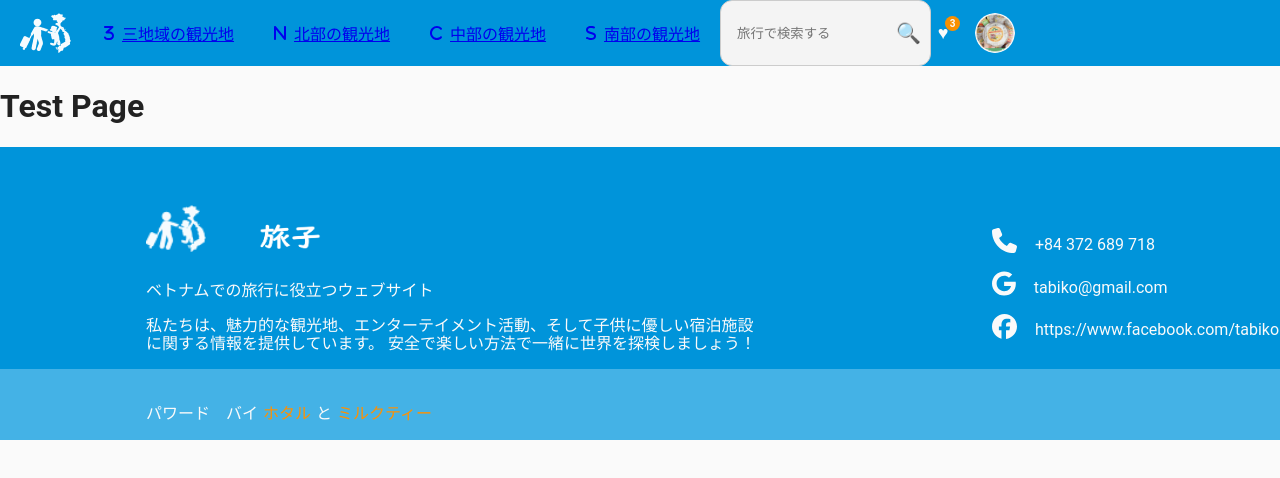
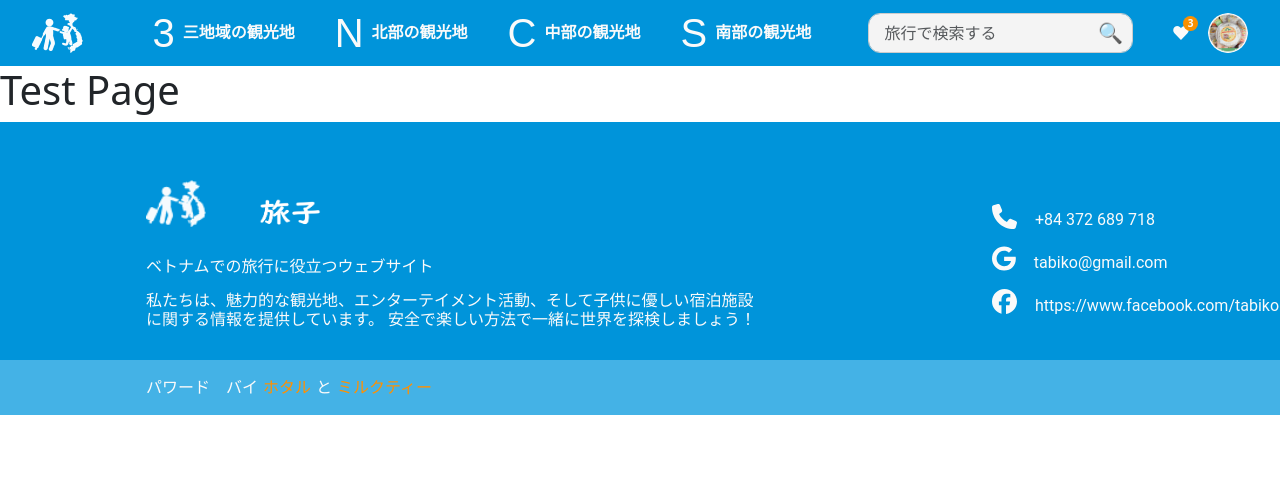
Before and after one commit to Kuwado/Ryoshi-Frontend, a React (Create React App) app: page /testpage in a window 1280 px wide. Shown: the top 478 px of the page. Built offline with nearby package versions, Linux system fonts and the light colour scheme; a web font is replaced by a local one.

Commit message:
Change the CSS of header and global

```diff
--- a/package.json
+++ b/package.json
@@ -3,6 +3,7 @@
   "version": "0.1.0",
   "private": true,
   "dependencies": {
+    "@fontsource/risque": "^5.1.0",
     "@fortawesome/free-brands-svg-icons": "^6.7.1",
     "@fortawesome/free-solid-svg-icons": "^6.7.1",
     "@fortawesome/react-fontawesome": "^0.2.2",
@@ -10,7 +11,9 @@
     "@testing-library/react": "^13.4.0",
     "@testing-library/user-event": "^13.5.0",
     "antd": "^5.22.2",
+    "bootstrap": "^5.3.3",
     "react": "^18.3.1",
+    "react-bootstrap": "^2.10.6",
     "react-dom": "^18.3.1",
     "react-router-dom": "^7.0.1",
     "react-scripts": "5.0.1",
--- a/src/components/footer.jsx
+++ b/src/components/footer.jsx
@@ -41,7 +41,7 @@ export default function Footer() {
                     </div>
                     <div className="contact-item">
                         <FontAwesomeIcon icon={faFacebook} className="contact-icon" />
-                        <span className="contact-text mx-3">https://www.facebook.com/tabikohohoho</span>
+                        <span className="contact-text">https://www.facebook.com/tabikohohoho</span>
                     </div>
                 </div>
             </div>
--- a/src/components/header.css
+++ b/src/components/header.css
@@ -9,14 +9,6 @@
   position: relative;
 }
 
-/*TTA them code cho nay ne*/
-  #header .container-fluid {
-    display: flex; /* Sử dụng Flexbox */
-    align-items: center; /* Căn giữa các thành phần theo chiều dọc */
-    justify-content: space-between; /* Phân bổ khoảng cách giữa các thành phần */
-    flex-wrap: nowrap; /* Không cho các phần tử xuống hàng */
-}
-
 .logo {
   width: 64px;
   height: 40px;
@@ -24,13 +16,10 @@
   filter: brightness(1.2);
 }
 
-/*Day nua ne*/
 .menu {
   display: flex;
   gap: 0;
   height: 100%;
-    justify-content: center;
-    flex-grow: 1;
 }
 
 .menu-item {
@@ -66,6 +55,12 @@
   font-size: 16px;
   font-weight: 700;
   line-height: 18.75px;
+}
+
+.user-section {
+  display: flex;
+  gap: 15px;
+  align-items: center;
 }
 
 .icon-heart {
@@ -104,10 +99,7 @@
   object-fit: cover;
 }
 
-  /*Day nua*/
 .search-container {
-    display: flex;
-    align-items: center;
   position: relative;
   transition: all 0.3s ease;
 }
@@ -118,7 +110,7 @@
   border-radius: 100px;
   border: none;
   background: var(--grey);
-    padding: 0 10px;
+  padding: 0 50px;
   display: block;
 }
 
@@ -133,13 +125,6 @@
   transform: translateY(-50%);
   font-size: 20px;
   cursor: pointer;
-  }
-
-  /*Day nua nhe*/
-  .user-section {
-    display: flex;
-    align-items: center;
-    gap: 20px;
 }
 
 @media (max-width: 1096px) {
--- a/src/components/navLink.jsx
+++ b/src/components/navLink.jsx
@@ -9,10 +9,10 @@ import {
 }from "@fortawesome/free-solid-svg-icons";
 
 const links = [
-    {name: "三地域の観光地", href: "/tourist-attractions-in-three-areas", icon: fa3},
-    {name: "北部の観光地", href: "/tourist-attractions-in-northern-area", icon: faN},
-    {name: "中部の観光地", href: "/tourist-attractions-in-central-area", icon: faC},
-    {name: "南部の観光地", href: "/tourist-attractions-in-southern-area", icon: faS},
+    {name: "三地域の観光地", href: "/tourist-attractions-in-three-areas", text: "3"},
+    {name: "北部の観光地", href: "/tourist-attractions-in-northern-area", text: "N"},
+    {name: "中部の観光地", href: "/tourist-attractions-in-central-area", text: "C"},
+    {name: "南部の観光地", href: "/tourist-attractions-in-southern-area", text: "S"},
 ]
 
 export default function NavLink() {
@@ -22,7 +22,6 @@ export default function NavLink() {
     return(
         <>
             {links.map((link) => {
-                const Icon = link.icon;
                 return (
                     <Link
                         key={link.href}
@@ -30,8 +29,8 @@ export default function NavLink() {
                         className={`nav-link ${pathname === link.href ? "active" : ""} menu d-flex align-items-center`}
                     >
                         <div className="menu-item d-flex align-items-center">
-                            <FontAwesomeIcon icon={Icon} className="menu-icon" />
-                            {link.name}
+                            <span className="menu-letter">{link.text}</span>
+                            <span className="menu-text">{link.name}</span>
                         </div>
                     </Link>
                 );
--- a/src/index.js
+++ b/src/index.js
@@ -2,6 +2,9 @@ import React from "react";
 import ReactDOM from "react-dom/client";
 import App from "./App";
 import "./index.css";
+import 'bootstrap/dist/css/bootstrap.min.css';
+import '@fontsource/risque'; // Import toàn bộ font Risque
+
 
 const root = ReactDOM.createRoot(document.getElementById("root"));
 root.render(
```
Also changed, not shown: 1 other file (tests, documents, lock files or other folders). Lines whose indentation alone changed are shown as unchanged.
